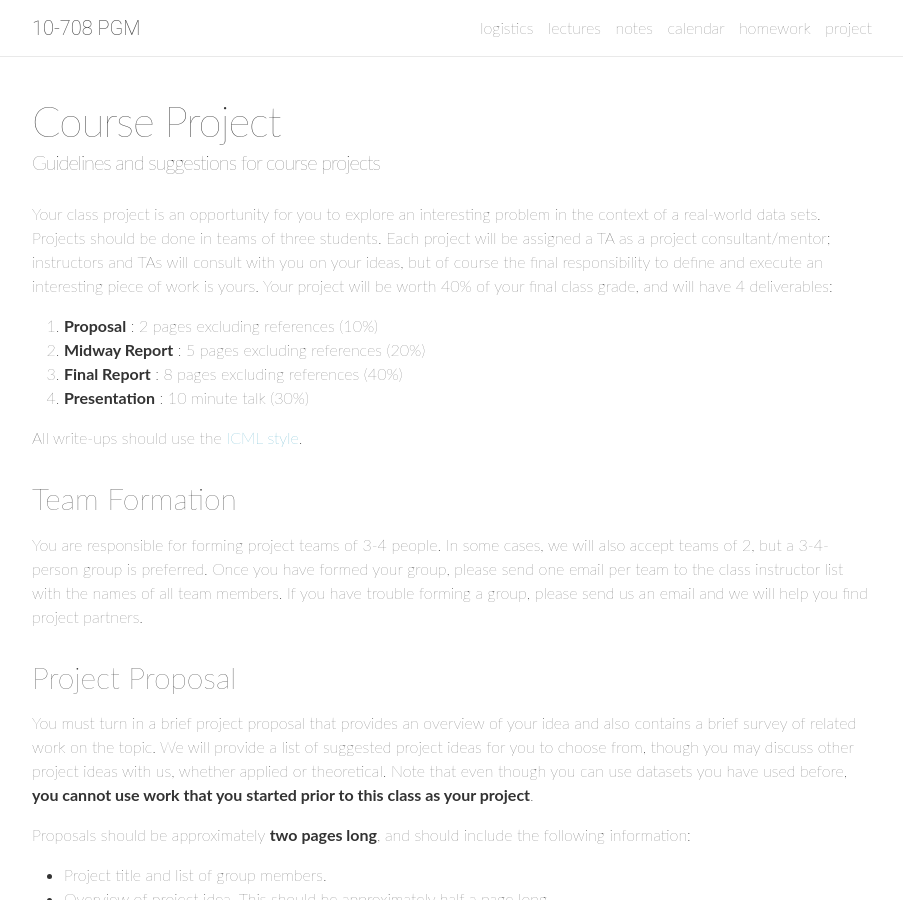
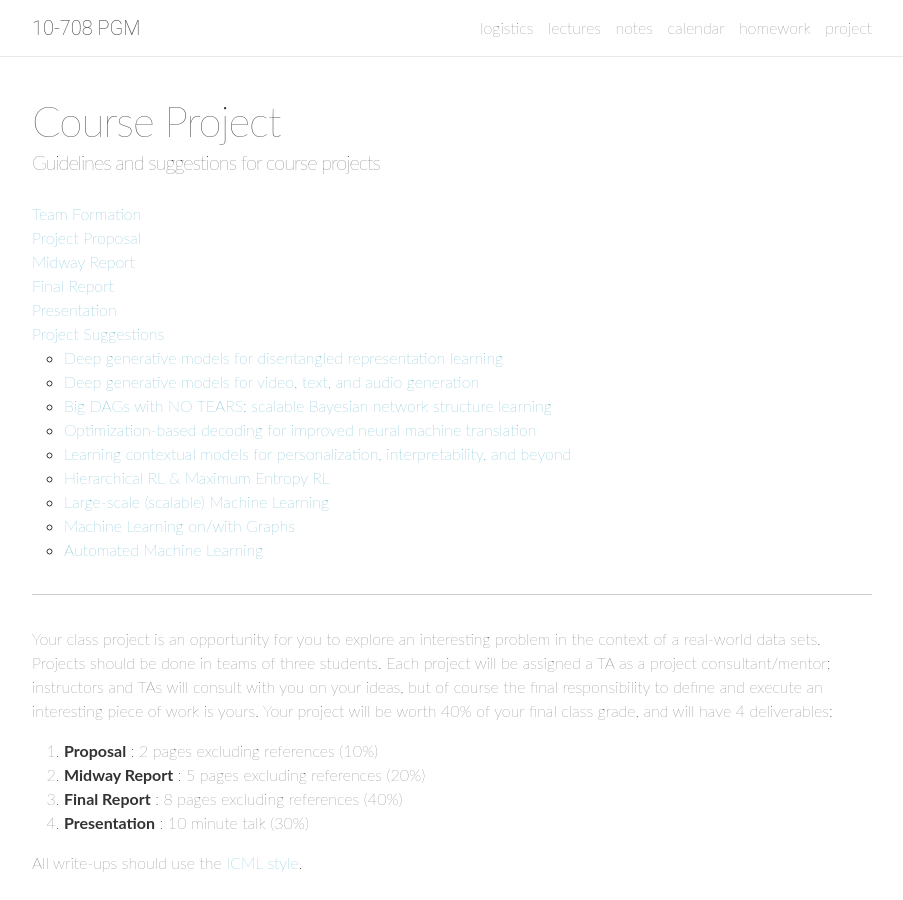
Before and after one commit to sailinglab/pgm-spring-2019, a Jekyll site: the page built from _pages/project.md, in a window 1280 px wide and 900 px high. Shown: the whole window, without its empty margins (188-1091 px from the left). Built offline with Jekyll 4.4.1, drawn with Linux system fonts in a browser that asks for light colours; nearby versions of some CDN libraries; comment, search, counter and statistics services are not loaded.

Commit message:
Update project.md

```diff
--- a/_pages/project.md
+++ b/_pages/project.md
@@ -4,6 +4,11 @@ permalink: /project/
 title: Course Project
 description: Guidelines and suggestions for course projects
 ---
+
+* (The list will be replaced with the table of contents.)
+{:toc}
+
+***
 
 Your class project is an opportunity for you to explore an interesting problem in the context of a real-world data sets.
 Projects should be done in teams of three students.
```
